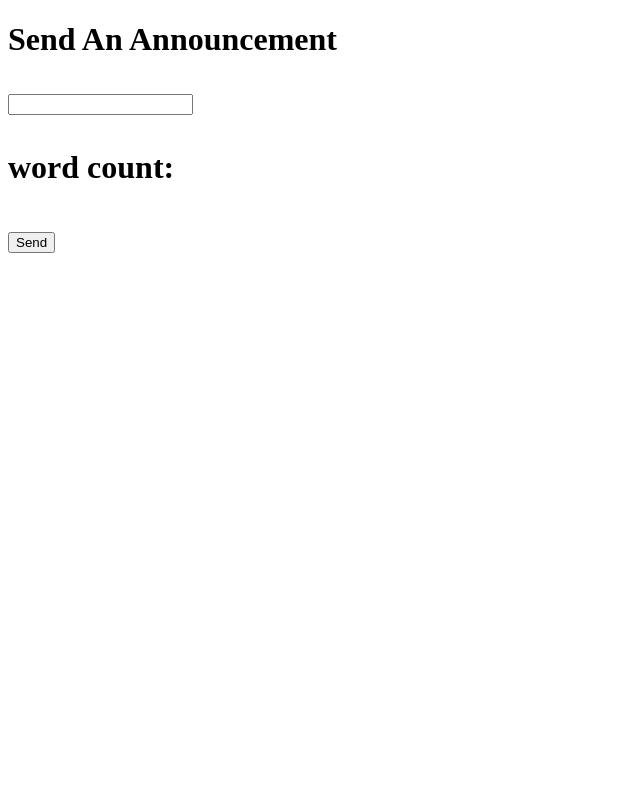
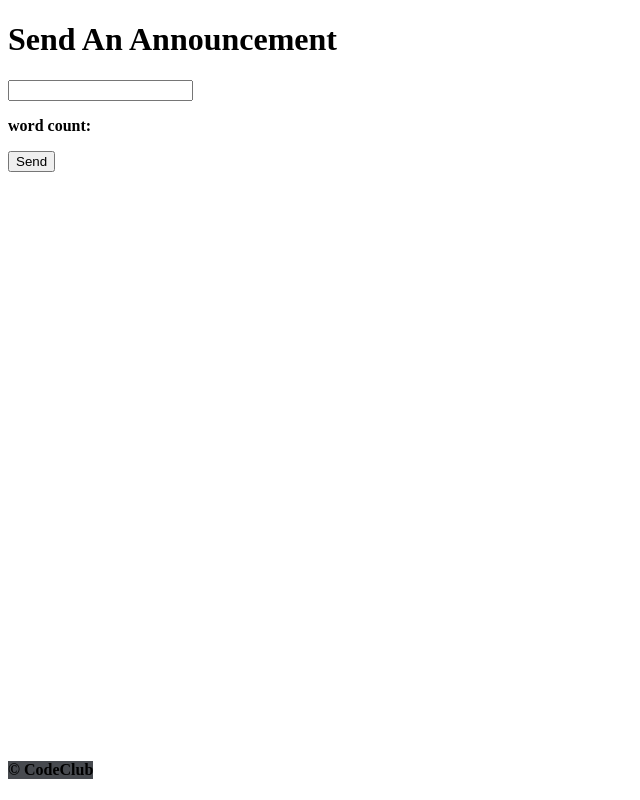
Before and after one commit to GAW-CODE/Wildcat-web, a plain HTML site: page Wildcat-web/request.html in a window 1280 px wide. Shown: the whole page, without its empty margins (0-640 px from the left). Drawn offline with Linux system fonts and the light colour scheme.

Commit message:
Update request.html

```diff
--- a/Wildcat-web/request.html
+++ b/Wildcat-web/request.html
@@ -9,9 +9,22 @@
 	<title>Send An Announcement!</title>
 </head>
 <body>
-<strong><h1>Send An Announcement<h1><strong>
+<header>
+	<strong><h1>Send An Announcement<h1><strong>
+</header>
+
+<section>
 <form><input type="text" name="message"></form>
 <p>word count:</p>
 <button>Send</button>
+</section>
+
+<footer style="position: absolute; bottom: 5px;" id = "requestFooter">
+   <footer style="background-color:#474a4f;">
+<p>
+© CodeClub
+</p>
+</footer>
+
 </body>
 </html>
```
